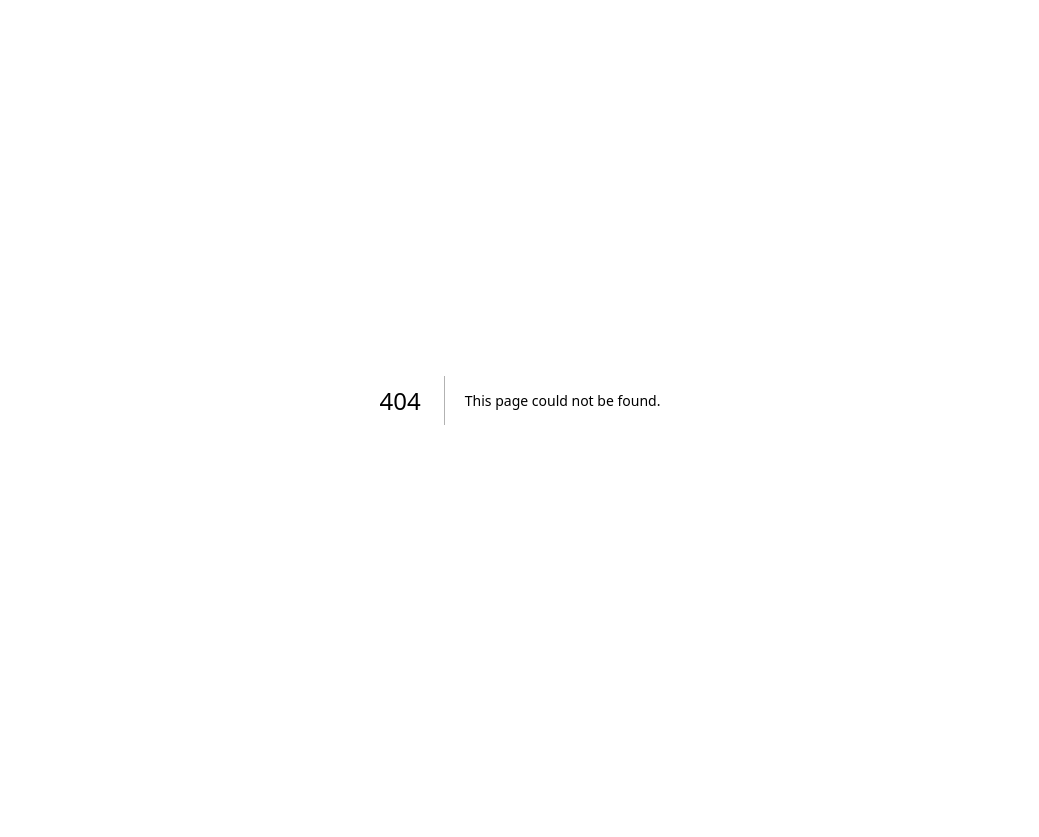
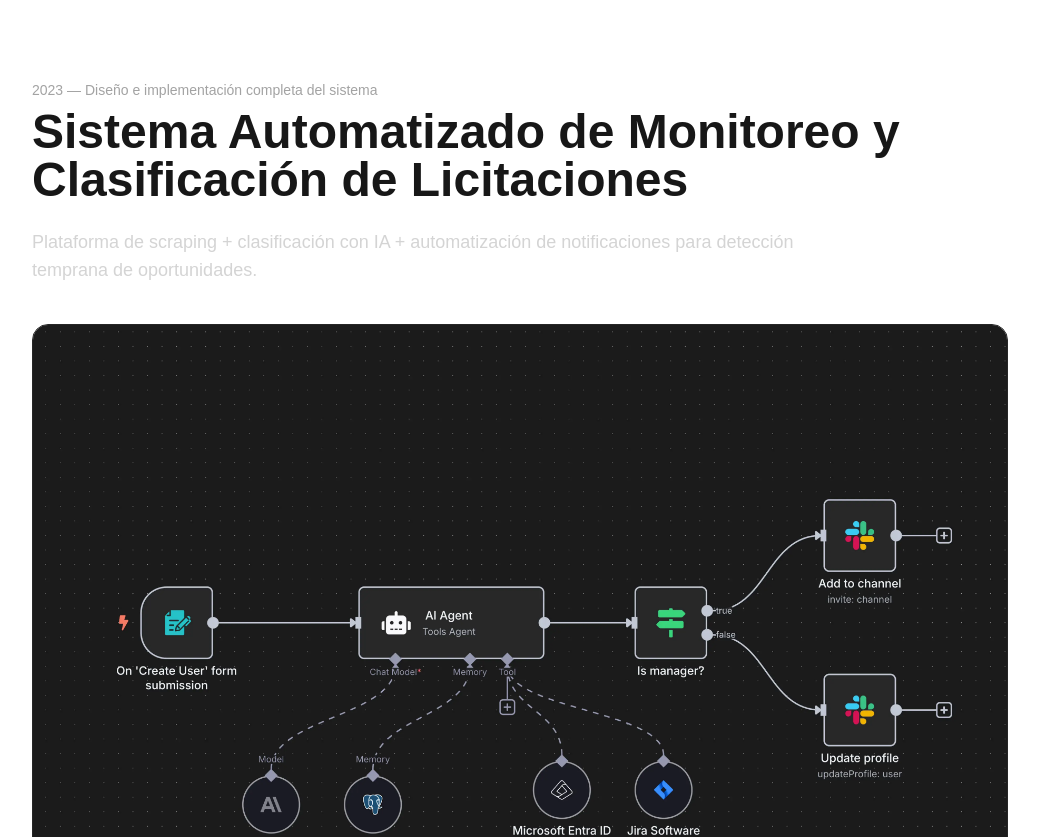
Before and after one commit to DiagoGar/Portfolio, a Next.js app: page /projects/automatizacion-licitaciones in a window 1280 px wide. Before the commit this address had no page. Shown: the top 837 px of the page, without its empty margins (120-1159 px from the left). Before the commit the page ends 800 px from the top, so only its background shows below. Built offline with nearby package versions, Linux system fonts and the light colour scheme.

Commit message:
se crea un slug para mostrar detalles de los proyectos

```diff
--- /dev/null
+++ b/src/app/projects/[slug]/page.tsx
@@ -0,0 +1,182 @@
+// app/projects/[slug]/page.tsx
+
+import { notFound } from "next/navigation";
+import { projects } from "@/data/projects";
+import Image from "next/image";
+import Link from "next/link";
+
+interface Props {
+  params: Promise<{
+    slug: string;
+  }>;
+}
+
+export default async function ProjectPage({ params }: Props) {
+  const { slug } = await params;
+
+  const project = projects.find((p) => p.slug === slug);
+
+  if (!project) {
+    notFound();
+  }
+
+  return (
+    <main className="max-w-5xl mx-auto px-6 py-20">
+      {/* 🔹 Hero */}
+      <section className="mb-20">
+        <p className="text-sm text-neutral-400 mb-2">
+          {project.year} — {project.role}
+        </p>
+
+        <h1 className="text-4xl md:text-5xl font-bold mb-6">
+          {project.title}
+        </h1>
+
+        <p className="text-lg text-neutral-300 max-w-3xl">
+          {project.shortDescription}
+        </p>
+
+        {/* Imagen o Gallery */}
+        {project.gallery && project.gallery.length > 0 ? (
+          <div className="mt-10 space-y-6">
+            {project.gallery.map((img, index) => (
+              <div
+                key={index}
+                className="rounded-2xl overflow-hidden border border-neutral-800"
+              >
+                <Image
+                  src={img}
+                  alt={`${project.title} screenshot ${index + 1}`}
+                  width={1200}
+                  height={700}
+                  className="w-full h-auto object-cover"
+                />
+              </div>
+            ))}
+          </div>
+        ) : project.image ? (
+          <div className="mt-10 rounded-2xl overflow-hidden border border-neutral-800">
+            <Image
+              src={project.image}
+              alt={project.title}
+              width={1200}
+              height={700}
+              className="w-full h-auto object-cover"
+            />
+          </div>
+        ) : null}
+      </section>
+
+      {/* 🔹 Overview */}
+      <section className="mb-16">
+        <h2 className="text-2xl font-semibold mb-4">Overview</h2>
+        <p className="text-neutral-300 leading-relaxed whitespace-pre-line">
+          {project.overview}
+        </p>
+      </section>
+
+      {/* 🔹 Problem */}
+      {project.problem && (
+        <section className="mb-16">
+          <h2 className="text-2xl font-semibold mb-4">Problema</h2>
+          <p className="text-neutral-300 leading-relaxed whitespace-pre-line">
+            {project.problem}
+          </p>
+        </section>
+      )}
+
+      {/* 🔹 Solution */}
+      {project.solution && (
+        <section className="mb-16">
+          <h2 className="text-2xl font-semibold mb-6">Solución</h2>
+
+          <div className="space-y-6">
+            {Object.entries(project.solution).map(([key, value]) => (
+              <div key={key}>
+                <h3 className="text-lg font-medium mb-2 capitalize">
+                  {key}
+                </h3>
+                <p className="text-neutral-300 whitespace-pre-line">
+                  {value}
+                </p>
+              </div>
+            ))}
+          </div>
+        </section>
+      )}
+
+      {/* 🔹 Arquitectura */}
+      {project.architecture && (
+        <section className="mb-16">
+          <h2 className="text-2xl font-semibold mb-6">Arquitectura</h2>
+
+          <div className="flex flex-wrap gap-3">
+            {project.architecture.map((item, index) => (
+              <span
+                key={index}
+                className="px-4 py-2 rounded-full bg-neutral-800 text-sm"
+              >
+                {item}
+              </span>
+            ))}
+          </div>
+        </section>
+      )}
+
+      {/* 🔹 Impacto */}
+      {project.impact && (
+        <section className="mb-16">
+          <h2 className="text-2xl font-semibold mb-6">Impacto</h2>
+
+          <ul className="space-y-3 text-neutral-300">
+            {project.impact.map((item, index) => (
+              <li key={index} className="flex gap-2">
+                <span>•</span>
+                <span>{item}</span>
+              </li>
+            ))}
+          </ul>
+        </section>
+      )}
+
+      {/* 🔹 Stack */}
+      <section className="mb-16">
+        <h2 className="text-2xl font-semibold mb-6">Stack Tecnológico</h2>
+
+        <div className="flex flex-wrap gap-3">
+          {project.tech.map((tech, index) => (
+            <span
+              key={index}
+              className="px-4 py-2 rounded-full border border-neutral-700 text-sm"
+            >
+              {tech}
+            </span>
+          ))}
+        </div>
+      </section>
+
+      {/* 🔹 Links */}
+      <section className="flex gap-6">
+        {project.repo && (
+          <Link
+            href={project.repo}
+            target="_blank"
+            className="underline text-sm hover:text-white"
+          >
+            Ver repositorio
+          </Link>
+        )}
+
+        {project.demo && (
+          <Link
+            href={project.demo}
+            target="_blank"
+            className="underline text-sm hover:text-white"
+          >
+            Ver demo
+          </Link>
+        )}
+      </section>
+    </main>
+  );
+}
--- a/src/components/projects.tsx
+++ b/src/components/projects.tsx
@@ -1,17 +1,99 @@
 "use client";
 
+import { useState, useEffect } from "react";
 import Link from "next/link";
+import Image from "next/image";
+import { motion, AnimatePresence } from "framer-motion";
 import { projects } from "@/data/projects";
-import { motion } from "framer-motion";
+
+/* =========================
+   Carousel Component
+========================= */
+
+const Carousel = ({ gallery }: { gallery: string[] }) => {
+  const [index, setIndex] = useState(0);
+  const [isHovered, setIsHovered] = useState(false);
+
+  // Autoplay
+  useEffect(() => {
+    if (isHovered || gallery.length <= 1) return;
+
+    const interval = setInterval(() => {
+      setIndex((prev) =>
+        prev === gallery.length - 1 ? 0 : prev + 1
+      );
+    }, 4000);
+
+    return () => clearInterval(interval);
+  }, [isHovered, gallery.length]);
+
+  const prev = () =>
+    setIndex((prev) => (prev === 0 ? gallery.length - 1 : prev - 1));
+
+  const next = () =>
+    setIndex((prev) => (prev === gallery.length - 1 ? 0 : prev + 1));
+
+  return (
+    <div
+      className="relative w-full h-64 rounded-xl overflow-hidden mb-6 group"
+      onMouseEnter={() => setIsHovered(true)}
+      onMouseLeave={() => setIsHovered(false)}
+    >
+      <AnimatePresence mode="wait">
+        <motion.div
+          key={index}
+          initial={{ opacity: 0, scale: 1.05 }}
+          animate={{ opacity: 1, scale: 1 }}
+          exit={{ opacity: 0, scale: 0.98 }}
+          transition={{ duration: 0.8, ease: "easeInOut" }}
+          className="absolute inset-0"
+        >
+          <Image
+            src={gallery[index]}
+            alt="Project image"
+            fill
+            className="object-cover"
+          />
+        </motion.div>
+      </AnimatePresence>
+
+      {/* Overlay gradient elegante */}
+      <div className="absolute inset-0 bg-gradient-to-t from-black/40 to-transparent pointer-events-none" />
+
+      {/* Botones (solo visibles en hover) */}
+      {gallery.length > 1 && (
+        <>
+          <button
+            onClick={prev}
+            className="opacity-0 group-hover:opacity-100 transition absolute left-4 top-1/2 -translate-y-1/2 bg-black/40 backdrop-blur px-3 py-1 rounded-full"
+          >
+            ‹
+          </button>
+
+          <button
+            onClick={next}
+            className="opacity-0 group-hover:opacity-100 transition absolute right-4 top-1/2 -translate-y-1/2 bg-black/40 backdrop-blur px-3 py-1 rounded-full"
+          >
+            ›
+          </button>
+        </>
+      )}
+    </div>
+  );
+};
+
+/* =========================
+   Projects Section
+========================= */
 
 export const Projects = () => {
-  const featuredProject = projects.find(p => p.featured);
-  const otherProjects = projects.filter(p => !p.featured);
+  const featuredProject = projects.find((p) => p.featured);
+  const otherProjects = projects.filter((p) => !p.featured);
 
   return (
     <section className="py-24 bg-gray-900 text-white" id="projects">
       <div className="max-w-6xl mx-auto px-6">
-
+        {/* Header */}
         <div className="mb-16 text-center">
           <h2 className="text-4xl md:text-5xl font-bold text-indigo-400">
             Proyectos
@@ -23,6 +105,9 @@ export const Projects = () => {
         </div>
 
         <div className="grid md:grid-cols-3 gap-8">
+          {/* =========================
+              Featured Project
+          ========================= */}
 
           {featuredProject && (
             <motion.div
@@ -34,6 +119,21 @@ export const Projects = () => {
                   Proyecto Destacado
                 </span>
               </div>
+
+              {/* Imagen o Gallery */}
+              {featuredProject.gallery &&
+              featuredProject.gallery.length > 1 ? (
+                <Carousel gallery={featuredProject.gallery} />
+              ) : featuredProject.image ? (
+                <div className="relative w-full h-64 rounded-xl overflow-hidden mb-6">
+                  <Image
+                    src={featuredProject.image}
+                    alt={featuredProject.title}
+                    fill
+                    className="object-cover"
+                  />
+                </div>
+              ) : null}
 
               <h3 className="text-3xl font-bold mb-4">
                 {featuredProject.title}
@@ -76,13 +176,30 @@ export const Projects = () => {
             </motion.div>
           )}
 
-          {/* Otros proyectos */}
+          {/* =========================
+              Other Projects
+          ========================= */}
+
           {otherProjects.map((project) => (
             <motion.div
               key={project.slug}
               whileHover={{ y: -6 }}
               className="bg-gray-800 rounded-2xl p-6 shadow-lg hover:shadow-2xl transition flex flex-col"
             >
+              {/* Imagen o Gallery */}
+              {project.gallery && project.gallery.length > 1 ? (
+                <Carousel gallery={project.gallery} />
+              ) : project.image ? (
+                <div className="relative w-full h-40 rounded-xl overflow-hidden mb-4">
+                  <Image
+                    src={project.image}
+                    alt={project.title}
+                    fill
+                    className="object-cover"
+                  />
+                </div>
+              ) : null}
+
               <h3 className="text-xl font-semibold mb-3">
                 {project.title}
               </h3>
@@ -122,7 +239,6 @@ export const Projects = () => {
               </div>
             </motion.div>
           ))}
-
         </div>
       </div>
     </section>
--- a/src/data/projects.ts
+++ b/src/data/projects.ts
@@ -4,6 +4,8 @@ export const projects = [
     title: "Sistema Automatizado de Monitoreo y Clasificación de Licitaciones",
     shortDescription:
       "Plataforma de scraping + clasificación con IA + automatización de notificaciones para detección temprana de oportunidades.",
+
+    image: "/img/n8n/n8n-3.webp",
 
     featured: true,
 
@@ -66,18 +68,20 @@ Configuré un sistema de notificaciones por correo electrónico que envía alert
     shortDescription:
       "Aplicación web full-stack con autenticación, CRUD de publicaciones y base de datos persistente.",
 
+    image: "",
+
     featured: false,
 
     role: "Desarrollo full-stack",
     year: "2022",
 
     tech: [
-      "Next.js",
       "Node.js",
+      "bootstrap",
       "MongoDB",
       "Autenticación",
       "CRUD",
-      "Tailwind CSS"
+      "handlebars"
     ],
 
     overview: `
@@ -116,15 +120,23 @@ Sistema de autenticación para gestión segura de contenido.
     shortDescription:
       "Sistema desarrollado como proyecto final técnico, abarcando análisis, diseño e implementación completa.",
 
+    gallery: [
+      "/img/FC/ApiGoogleMaps.png",
+      "/img/FC/HomePage.png",
+      "/img/FC/LogIn.png"
+    ],
+
     featured: false,
 
     role: "Análisis, diseño y desarrollo",
-    year: "2021",
+    year: "2023",
 
     tech: [
-      "C#",
-      "Java",
-      "POO",
+      "Laravel",
+      "Google Maps API",
+      "tailwind CSS",
+      "javascript",
+      "photoshop",
       "Base de Datos Relacional",
       "Arquitectura de Software"
     ],
--- a/tsconfig.json
+++ b/tsconfig.json
@@ -15,7 +15,7 @@
     "moduleResolution": "bundler",
     "resolveJsonModule": true,
     "isolatedModules": true,
-    "jsx": "react-jsx",
+    "jsx": "preserve",
     "incremental": true,
     "plugins": [
       {
```
